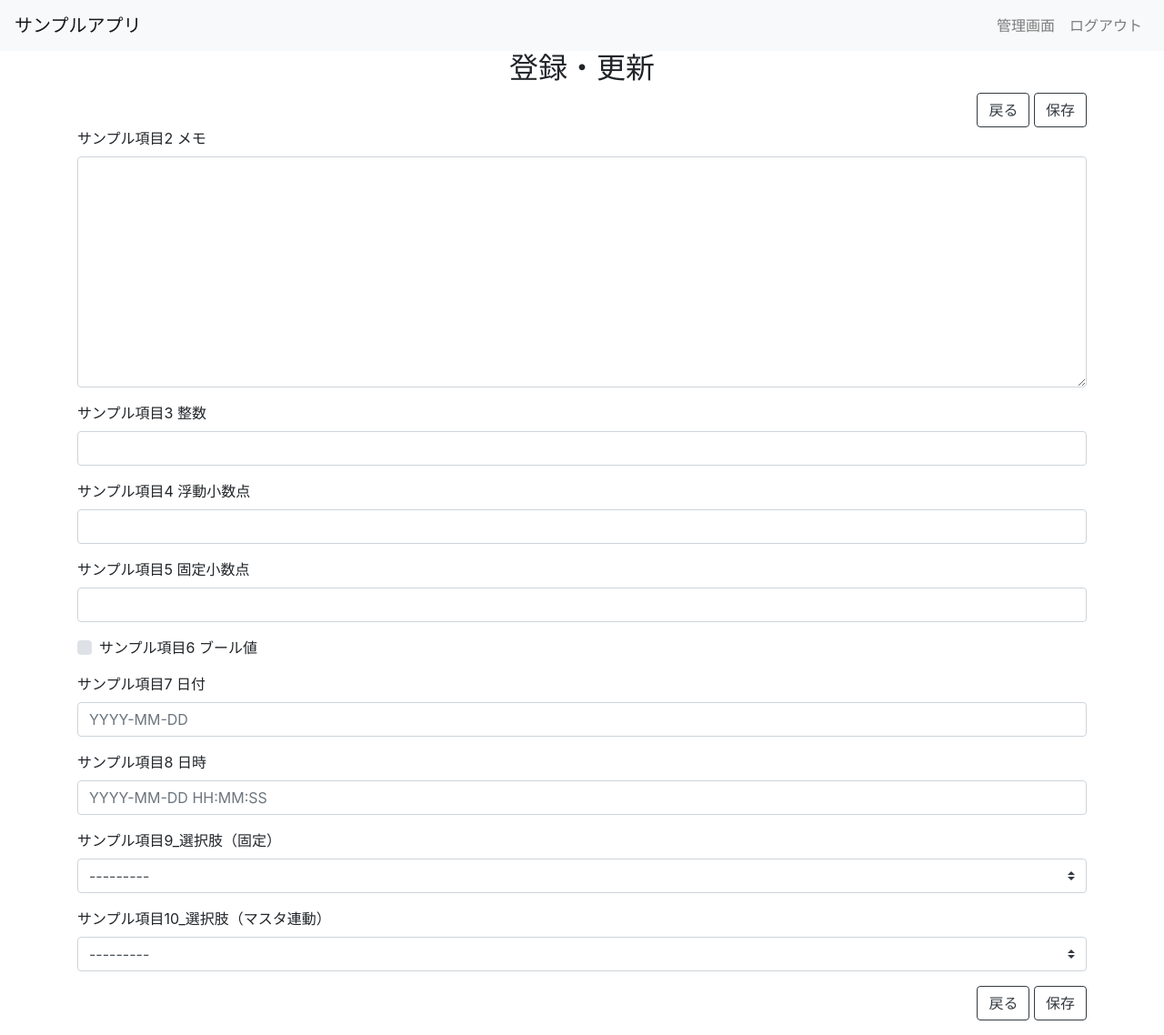
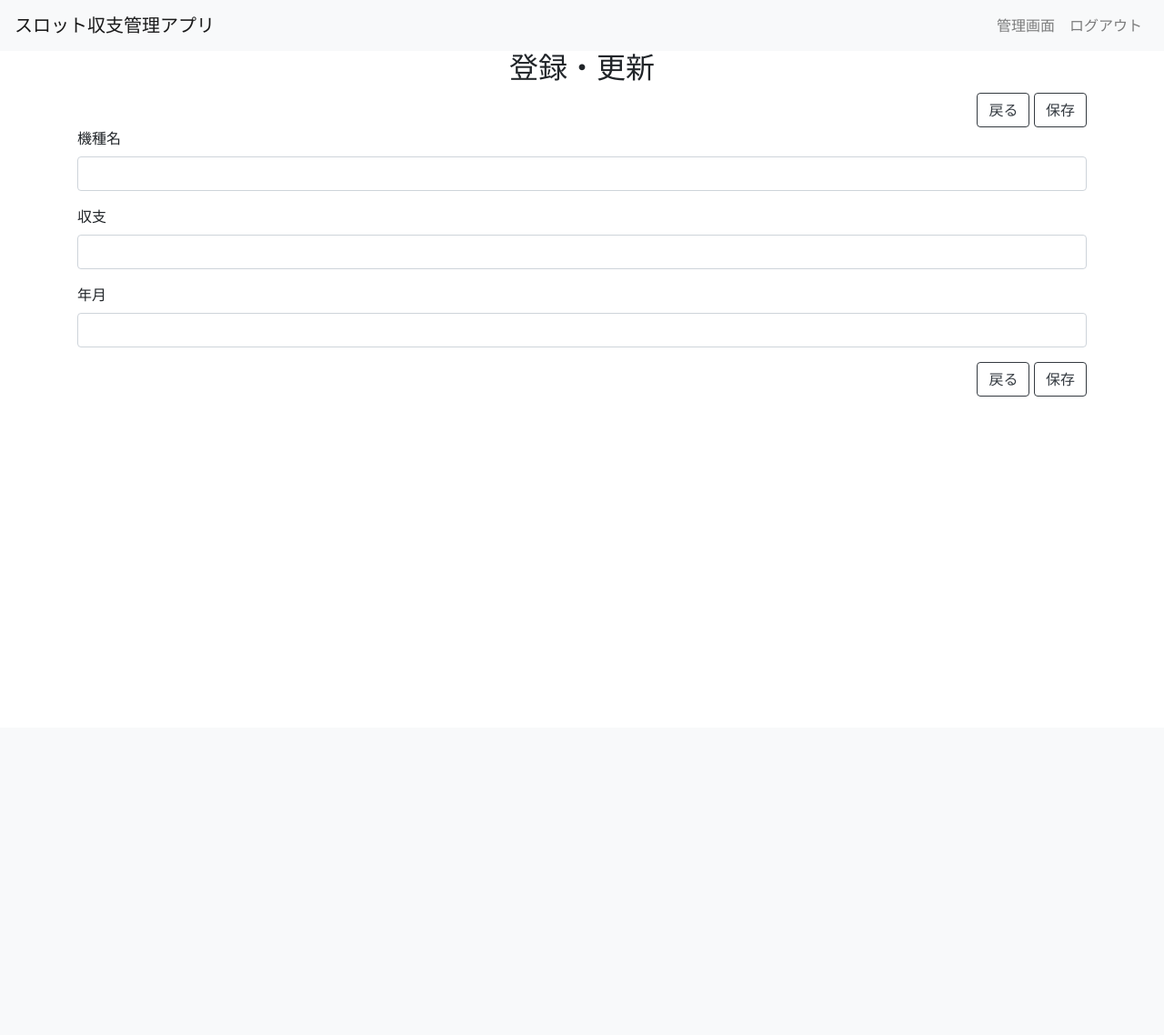
Before and after one commit to kojima-tsubasa/bmi-test5, a Django app: page /create/ in a window 1280 px wide. Shown: the whole page at 91% size. After the commit the page ends 436 px from the top, so only its background shows below. Run offline with Django 3.2, Linux system fonts and the light colour scheme; the visitor is signed in with stand-in values (Sample User, id 1); data comes from the database, SQL or seed files in the repository; some libraries are stand-ins or nearby versions.

Commit message:
second commit

```diff
--- a/app/apps.py
+++ b/app/apps.py
@@ -7,4 +7,4 @@ class AppConfig(AppConfig):
     管理画面での表示名を指定する
     """
     name = 'app'
-    verbose_name = 'サンプルアプリ'
+    verbose_name = 'スロット収支管理アプリ'
--- a/app/models.py
+++ b/app/models.py
@@ -13,98 +13,99 @@ class Item(models.Model):
     """
 
     # サンプル項目1 文字列
-    #sample_1 = models.CharField(
-    #    verbose_name='サンプル項目1 文字列',
-    #    max_length=20,
-    #    blank=True,
-    #    null=True,
-    #)
+    sample_1 = models.CharField(
+        verbose_name='機種名',
+        max_length=20,
+        blank=True,
+        null=True,
+    )
 
     # サンプル項目2 メモ
-    sample_2 = models.TextField(
-        verbose_name='サンプル項目2 メモ',
+    sample_2 = models.IntegerField(
+        verbose_name='収支',
         blank=True,
         null=True,
     )
 
     # サンプル項目3 整数
-    sample_3 = models.IntegerField(
-        verbose_name='サンプル項目3 整数',
+    sample_3 = models.CharField(
+        verbose_name='年月',
+        max_length=8,
         blank=True,
         null=True,
     )
 
     # サンプル項目4 浮動小数点
-    sample_4 = models.FloatField(
-        verbose_name='サンプル項目4 浮動小数点',
-        blank=True,
-        null=True,
-    )
+    #sample_4 = models.FloatField(
+    #    verbose_name='サンプル項目4 浮動小数点',
+    #    blank=True,
+    #    null=True,
+    #)
 
     # サンプル項目5 固定小数点
-    sample_5 = models.DecimalField(
-        verbose_name='サンプル項目5 固定小数点',
-        max_digits=5,
-        decimal_places=2,
-        blank=True,
-        null=True,
-    )
+    #sample_5 = models.DecimalField(
+    #    verbose_name='サンプル項目5 固定小数点',
+    #    max_digits=5,
+    #    decimal_places=2,
+    #    blank=True,
+    #    null=True,
+    #)
 
     # サンプル項目6 ブール値
-    sample_6 = models.BooleanField(
-        verbose_name='サンプル項目6 ブール値',
-    )
+    #sample_6 = models.BooleanField(
+    #    verbose_name='サンプル項目6 ブール値',
+    #)
 
     # サンプル項目7 日付
-    sample_7 = models.DateField(
-        verbose_name='サンプル項目7 日付',
-        blank=True,
-        null=True,
-    )
+    #sample_7 = models.DateField(
+    #    verbose_name='サンプル項目7 日付',
+    #    blank=True,
+    #    null=True,
+    #)
 
     # サンプル項目8 日時
-    sample_8 = models.DateTimeField(
-        verbose_name='サンプル項目8 日時',
-        blank=True,
-        null=True,
-    )
+    #sample_8 = models.DateTimeField(
+    #    verbose_name='サンプル項目8 日時',
+    #    blank=True,
+    #    null=True,
+    #)
 
     # サンプル項目9 選択肢（固定）
-    sample_9_choice = (
-        (1, '選択１'),
-        (2, '選択２'),
-        (3, '選択３'),
-    )
+    #sample_9_choice = (
+    #    (1, '選択１'),
+    #    (2, '選択２'),
+    #    (3, '選択３'),
+    #)
 
-    sample_9 = models.IntegerField(
-        verbose_name='サンプル項目9_選択肢（固定）',
-        choices=sample_9_choice,
-        blank=True,
-        null=True,
-    )
+    #sample_9 = models.IntegerField(
+    #    verbose_name='サンプル項目9_選択肢（固定）',
+    #    choices=sample_9_choice,
+    #    blank=True,
+    #    null=True,
+    #)
 
     # サンプル項目9 選択肢（マスタ連動）
-    sample_10 = models.ForeignKey(
-        User,
-        verbose_name='サンプル項目10_選択肢（マスタ連動）',
-        blank=True,
-        null=True,
-        related_name='sample_10',
-        on_delete=models.SET_NULL,
-    )
+    #sample_10 = models.ForeignKey(
+    #    User,
+    #    verbose_name='サンプル項目10_選択肢（マスタ連動）',
+    #    blank=True,
+    #    null=True,
+    #    related_name='sample_10',
+    #    on_delete=models.SET_NULL,
+    #)
 
     # 以下、管理項目
 
     # 作成者(ユーザー)
-    created_by = models.ForeignKey(
-        User,
-        verbose_name='作成者',
-        blank=True,
-        null=True,
-        related_name='CreatedBy',
-        on_delete=models.SET_NULL,
-        editable=False,
-    )
+    #created_by = models.ForeignKey(
+    #    User,
+    #    verbose_name='作成者',
+    #    blank=True,
+    #    null=True,
+    #    related_name='CreatedBy',
+    #    on_delete=models.SET_NULL,
+    #    editable=False,
+    #)
 
     # 作成時間
     created_at = models.DateTimeField(
@@ -115,23 +116,23 @@ class Item(models.Model):
     )
 
     # 更新者(ユーザー)
-    updated_by = models.ForeignKey(
-        User,
-        verbose_name='更新者',
-        blank=True,
-        null=True,
-        related_name='UpdatedBy',
-        on_delete=models.SET_NULL,
-        editable=False,
-    )
+    #updated_by = models.ForeignKey(
+    #    User,
+    #    verbose_name='更新者',
+    #    blank=True,
+    #    null=True,
+    #    related_name='UpdatedBy',
+    #    on_delete=models.SET_NULL,
+    #    editable=False,
+    #)
 
     # 更新時間
-    updated_at = models.DateTimeField(
-        verbose_name='更新時間',
-        blank=True,
-        null=True,
-        editable=False,
-    )
+    #updated_at = models.DateTimeField(
+    #    verbose_name='更新時間',
+    #    blank=True,
+    #    null=True,
+    #    editable=False,
+    #)
 
     def __str__(self):
         """
@@ -143,5 +144,5 @@ class Item(models.Model):
         """
         管理画面でのタイトル表示
         """
-        verbose_name = 'サンプル'
-        verbose_name_plural = 'サンプル'
+        verbose_name = 'スロット収支管理'
+        verbose_name_plural = 'スロット収支管理'
--- a/app/templates/app/_base.html
+++ b/app/templates/app/_base.html
@@ -7,7 +7,7 @@
     <meta charset="utf-8">
     <meta name="viewport" content="width=device-width, initial-scale=1, shrink-to-fit=no">
     <meta http-equiv="x-ua-compatible" content="ie=edge">
-    <title>サンプルアプリ</title>
+    <title>スロット収支管理アプリ</title>
     <!-- Bootstrap CSS -->
     <link href="https://maxcdn.bootstrapcdn.com/bootstrap/4.0.0/css/bootstrap.min.css" rel="stylesheet"
           integrity="sha384-Gn5384xqQ1aoWXA+058RXPxPg6fy4IWvTNh0E263XmFcJlSAwiGgFAW/dAiS6JXm"
@@ -19,7 +19,7 @@
 
 <body>
 <nav class="navbar navbar-expand-md navbar-light bg-light ">
-    <a class="navbar-brand" href="#">サンプルアプリ</a>
+    <a class="navbar-brand" href="#">スロット収支管理アプリ</a>
     <button type="button" class="navbar-toggler" data-toggle="collapse" data-target="#Navber" aria-controls="Navber"
             aria-expanded="false"
             aria-label="ナビゲーションの切替">
--- a/config/urls.py
+++ b/config/urls.py
@@ -26,6 +26,6 @@ urlpatterns = [
 #  タイトル；タイトルタグで使用
 admin.site.site_title = 'タイトル'
 #  サイト名：ログイン画面と管理画面上部の表示
-admin.site.site_header = 'サンプルアプリ'
+admin.site.site_header = 'スロット収支管理アプリ'
 #  メニュー：管理画面の見出し表示
 admin.site.index_title = 'メニュー'
```
Also changed, not shown: app/templates/app/item_detail_contents.html (+2 -90 lines), app/templates/app/item_filter.html (+52 -26 lines), app/migrations/0002_auto_20200813_1143.py (added), app/migrations/0003_auto_20200813_1736.py (added), app/migrations/0004_item_sample_3.py (added).
